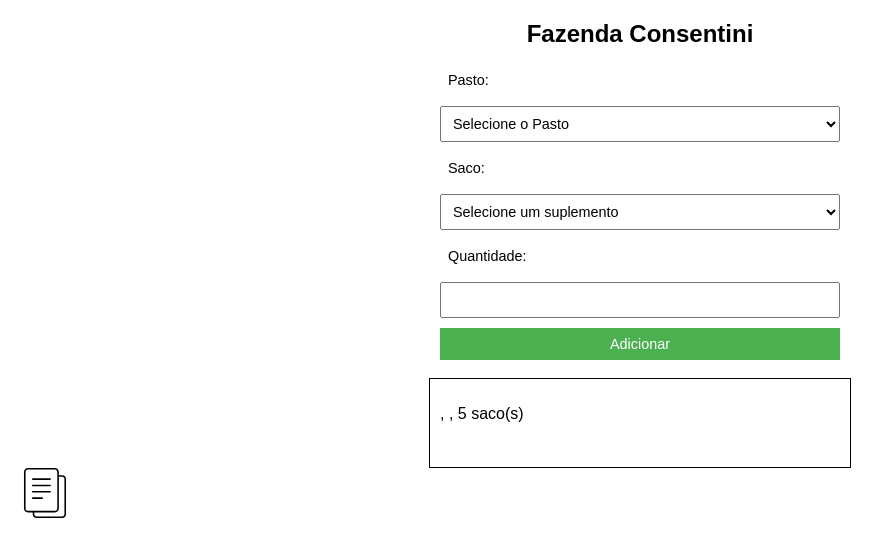
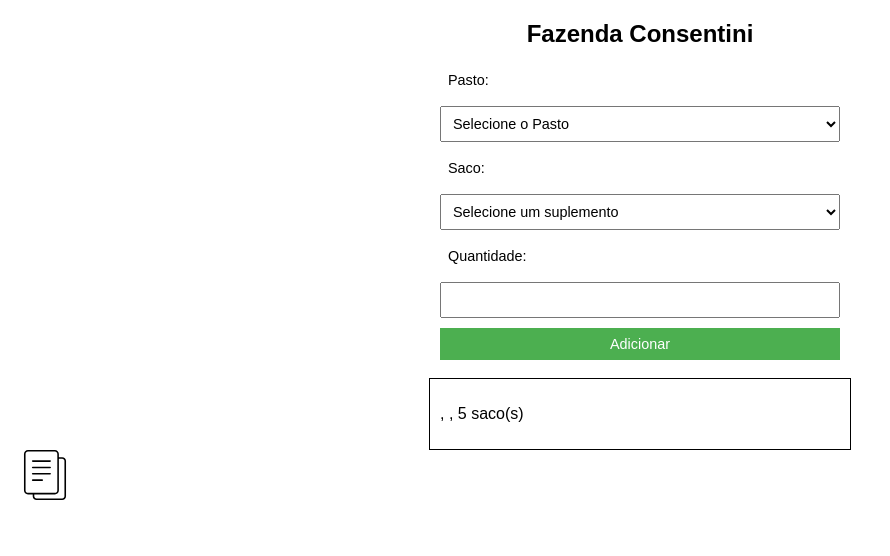
Before and after one commit to ivano-lab/relatorioPastos, a plain HTML site: page index.html in a window 1280 px wide. Both pictures are taken after typing "5" into the empty fields and a click on the button "Adicionar". Shown: the whole page, without its empty margins (0-890 px from the left). Drawn offline with Linux system fonts and the light colour scheme.

Commit message:
<br> retirado

```diff
--- a/index.html
+++ b/index.html
@@ -159,7 +159,7 @@
         var quantidade = document.getElementById('quantidade').value;
 
         var resultDiv = document.getElementById('result');
-        resultDiv.innerHTML += `<p>${pasto}, ${saco}, ${quantidade} saco(s)</p><br>`;
+        resultDiv.innerHTML += `<p>${pasto}, ${saco}, ${quantidade} saco(s)</p>`;
 
         document.getElementById('pasto').value = "";
         document.getElementById('saco').value = "";
```
